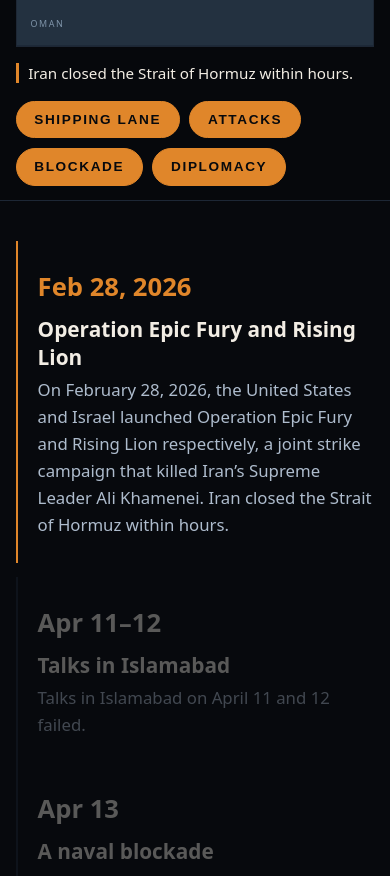
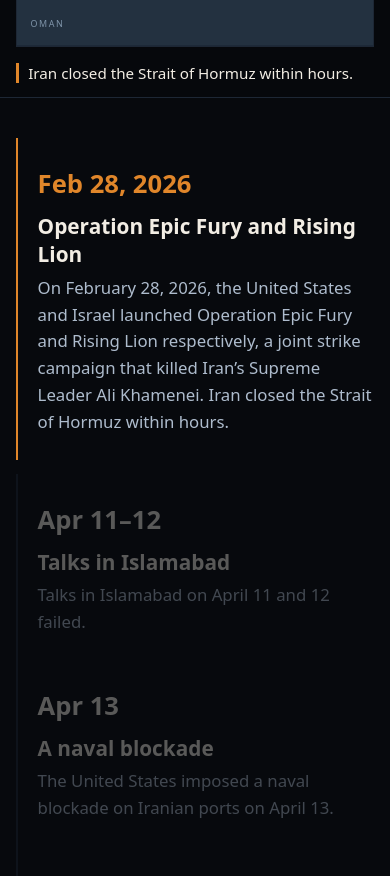
Before and after one commit to JDMayweather/montreux-temptation, a React (Vite) app: page / in a window 390 px wide. Shown: the part 3773-4649 px from the top of the page. Built offline with nearby package versions, Linux system fonts and the light colour scheme.

Commit message:
fix: hide phone layer pills

```diff
--- a/src/chapters/WarTimeline.tsx
+++ b/src/chapters/WarTimeline.tsx
@@ -110,6 +110,7 @@
         .wt-step.is-active { opacity: 1; transform: none; border-color: #e0862a; }
         @media (max-width: 900px) {
           .wt-root { padding: 6vh 4vw !important; }
+          .wt-pills { display: none !important; }
           .wt-grid { grid-template-columns: 1fr; }
           .wt-sticky {
             position: sticky;
@@ -147,7 +148,7 @@
               {active?.title}
             </p>
             <HormuzMap activeIndex={activeIndex} layers={layers} />
-            <div style={{ display: "flex", gap: "0.6rem", flexWrap: "wrap", marginTop: "1.1rem" }} role="group" aria-label="Map layers — toggle what the map shows">
+            <div className="wt-pills" style={{ display: "flex", gap: "0.6rem", flexWrap: "wrap", marginTop: "1.1rem" }} role="group" aria-label="Map layers — toggle what the map shows">
               {LAYER_KEYS.map((key) => (
                 <button
                   key={key}
```
